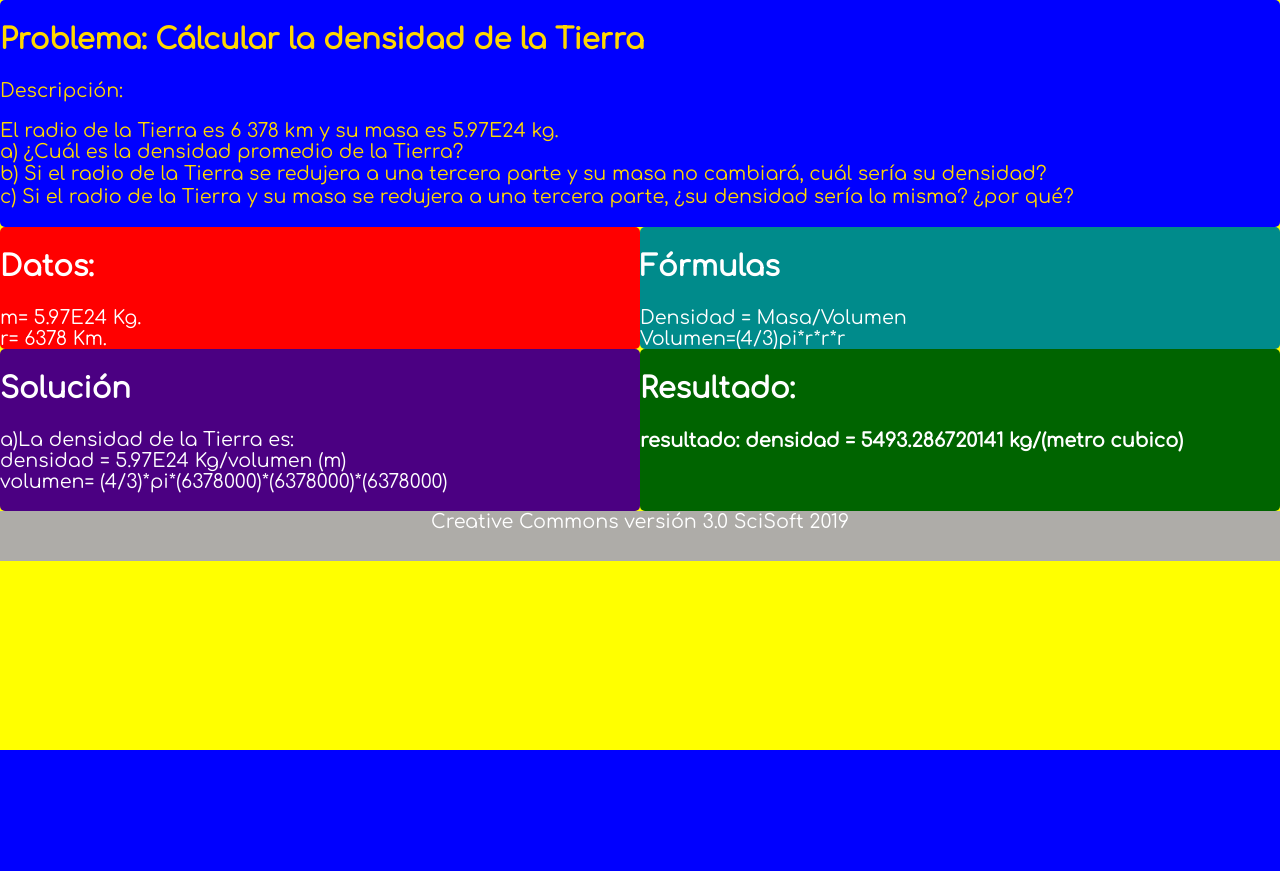
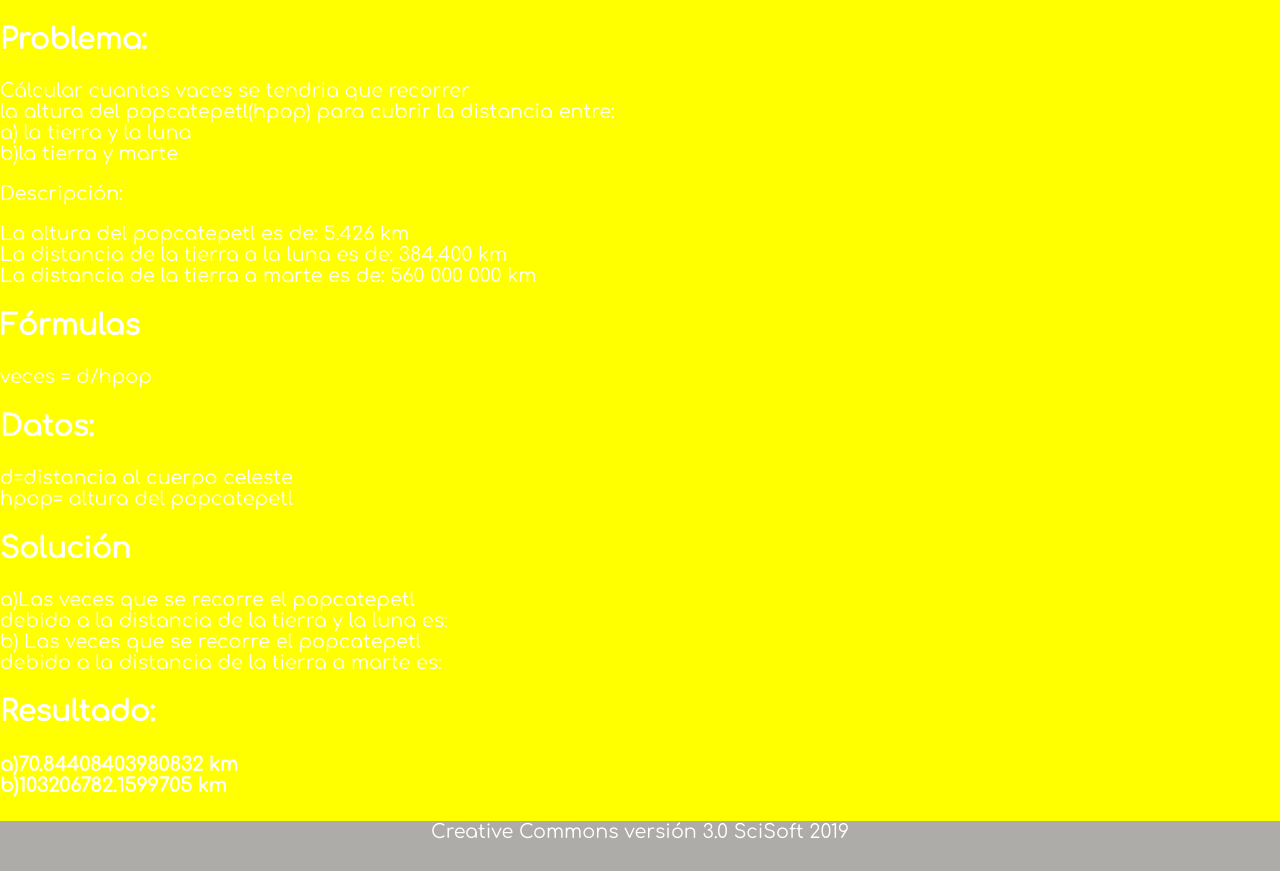
Before and after one commit to rosariosanchez1027/practica12XA, a PHP site: page / in a window 1280 px wide. Shown: the part 50-921 px from the top of the page. Before the commit the page ends 800 px from the top, so only its background shows below. Run offline with PHP 8.4, Linux system fonts and the light colour scheme; some web fonts are replaced.

Commit message:
Update index.php

```diff
--- a/index.php
+++ b/index.php
@@ -5,7 +5,7 @@
     <title>IntroPhp7 Grupo XA</title>
     <link rel="stylesheet" href="css/estilos.css"/>
     <link rel="stylesheet" href="css/menu.css"/>
-    <link rel="stylesheet" href="css/problema.css"/>
+    <link rel="stylesheet" href="css/problemas.css"/>
     <link href="https://fonts.googleapis.com/css?family=Rambla" rel="stylesheet">
     <link href="https://fonts.googleapis.com/css?family=Comfortaa" rel="stylesheet">
 </head>
@@ -22,45 +22,49 @@
     </header>
 <section id="contenedor">
 <section  class="problema">
-  <h2>Problema: Cálcular la densidad de la Tierra</h2>
+  <h2>Problema:</h2> Cálcular cuantas vaces se tendria que recorrer <br>
+  la altura del popcatepetl(hpop) para cubrir la distancia entre:<br>
+  a) la tierra y la luna<br>
+  b)la tierra y marte<br>
   <p>Descripción:</p>
-  <p>El radio de la Tierra es 6 378 km y su masa es 5.97E24 kg. <br>
-a) ¿Cuál es la densidad promedio de la Tierra?<br>
-b) Si el radio de la Tierra se redujera a una tercera parte y su masa no cambiará, cuál serı́a su densidad?<br>
-c) Si el radio de la Tierra y su masa se redujera a una
-tercera parte, ¿su densidad serı́a la misma? ¿por qué?</p>
+  <p>La altura del popcatepetl es de: 5.426 km <br>
+    La distancia de la tierra a la luna es de: 384.400 km<br>
+    La distancia de la tierra a marte es de: 560 000 000 km<br></p>
 </section>
 <section class="formulas">
 <h2>Fórmulas</h2>
-    Densidad = Masa/Volumen<br>
-    Volumen=(4/3)pi*r*r*r
+    veces = d/hpop<br>
 </section>
 <section class="datos">
 <h2>Datos:</h2>
-   m= 5.97E24 Kg. <br>
-   r= 6378 Km.
+d=distancia al cuerpo celeste <br>
+hpop= altura del popcatepetl<br>
 </section>
 <section class="calculos">
 <h2>Solución</h2>
-   <p>a)La densidad de la Tierra es:<br>
-    densidad = 5.97E24 Kg/volumen (m) <br>
-    volumen= (4/3)*pi*(6378000)*(6378000)*(6378000)</p>
+   <p>a)Las veces que se recorre el popcatepetl<br>
+     debido a la distancia de la tierra y la luna es:<br>
+     b) Las veces que se recorre el popcatepetl<br>
+     debido a la distancia de la tierra a marte es:<br>
+    </p>
 </section>
 <?php
-     function calcula_densidad(){
-        $PI=3.141592;
-        $masa= 5.97E24;
-        $radio= 6378e3;
-        $volumen= (4/3)*$PI*$radio*$radio*$radio;
-        $densidad= $masa/$volumen;
-        return $densidad;
-     }
+     function calcula_vecesR(){
+        $tl= 384.400;
+        $tm= 560000000;
+        $hpop= 5.426;
+        $recorridoA= tl/hpop;
+        $recorridoB= tm/hpop;
+        return $recorridoA;
+        }
 ?>
 <section class="resultado">
 <h2>Resultado:</h2>
 <div id="resultadoA"></div>
+<div id="resultadoB"></div>
 <?php
- print "<h1> resultado: densidad = ".calcula_densidad(). " kg/(metro cubico)</h1>";
+ print "<h1>a)70.84408403980832 km<br>
+b)103206782.1599705 km";
 ?>
 </section>
 </section>
```
